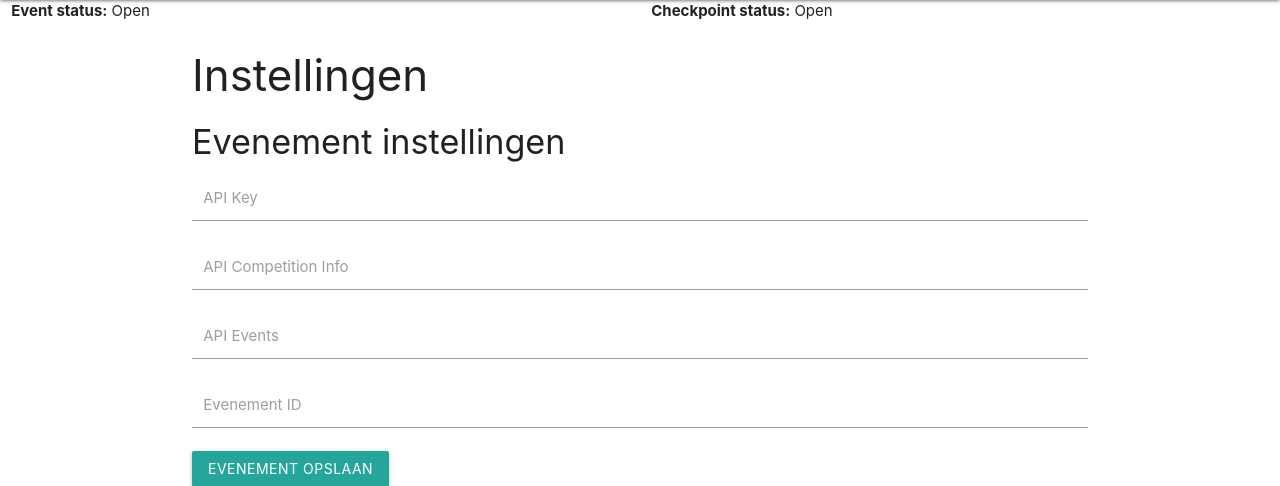
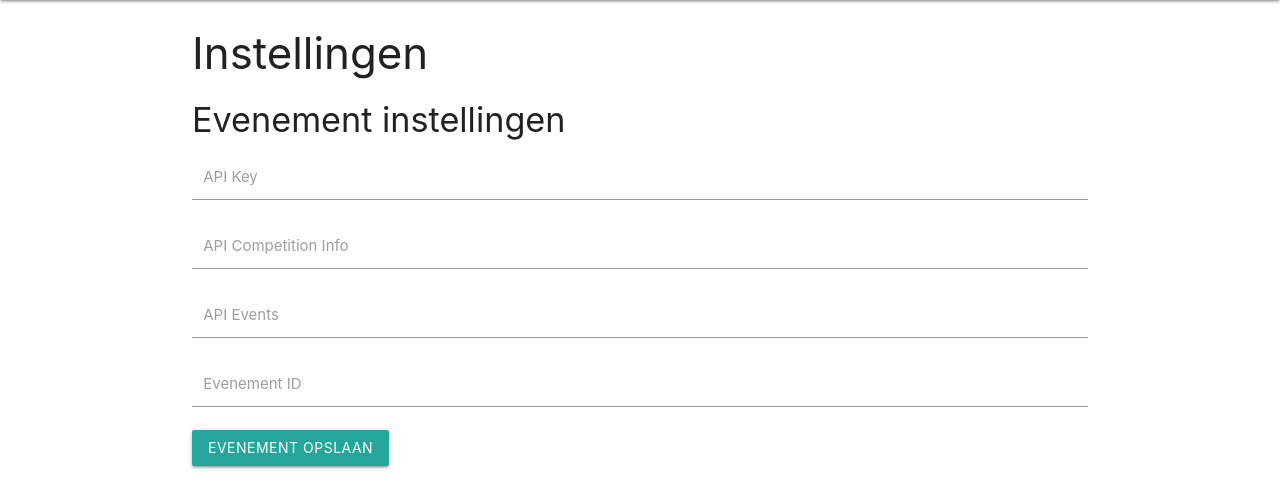
Before and after one commit to Veluweloop/VelRiS, a Flask app: page /instellingen in a window 1280 px wide. Shown: the part 64-550 px from the top of the page. Run offline with Flask 3, Linux system fonts and the light colour scheme; data that the repository does not hold is empty; some libraries are stand-ins or nearby versions.

Commit message:
removed unneeded code

```diff
--- a/webapp/templates/statusbar.html
+++ b/webapp/templates/statusbar.html
@@ -2,13 +2,13 @@
     <div class="row">
         <div class="col s6">
             <span id="event-status">
-                <b>Event status:</b> {{ event_status }}
+
             </span>
         </div>
 
         <div class="col s6">
             <span id="checkpoint-status">
-                <b>Checkpoint status:</b> {{ checkpoint_status }}
+
             </span>
         </div>
     </div>
```
